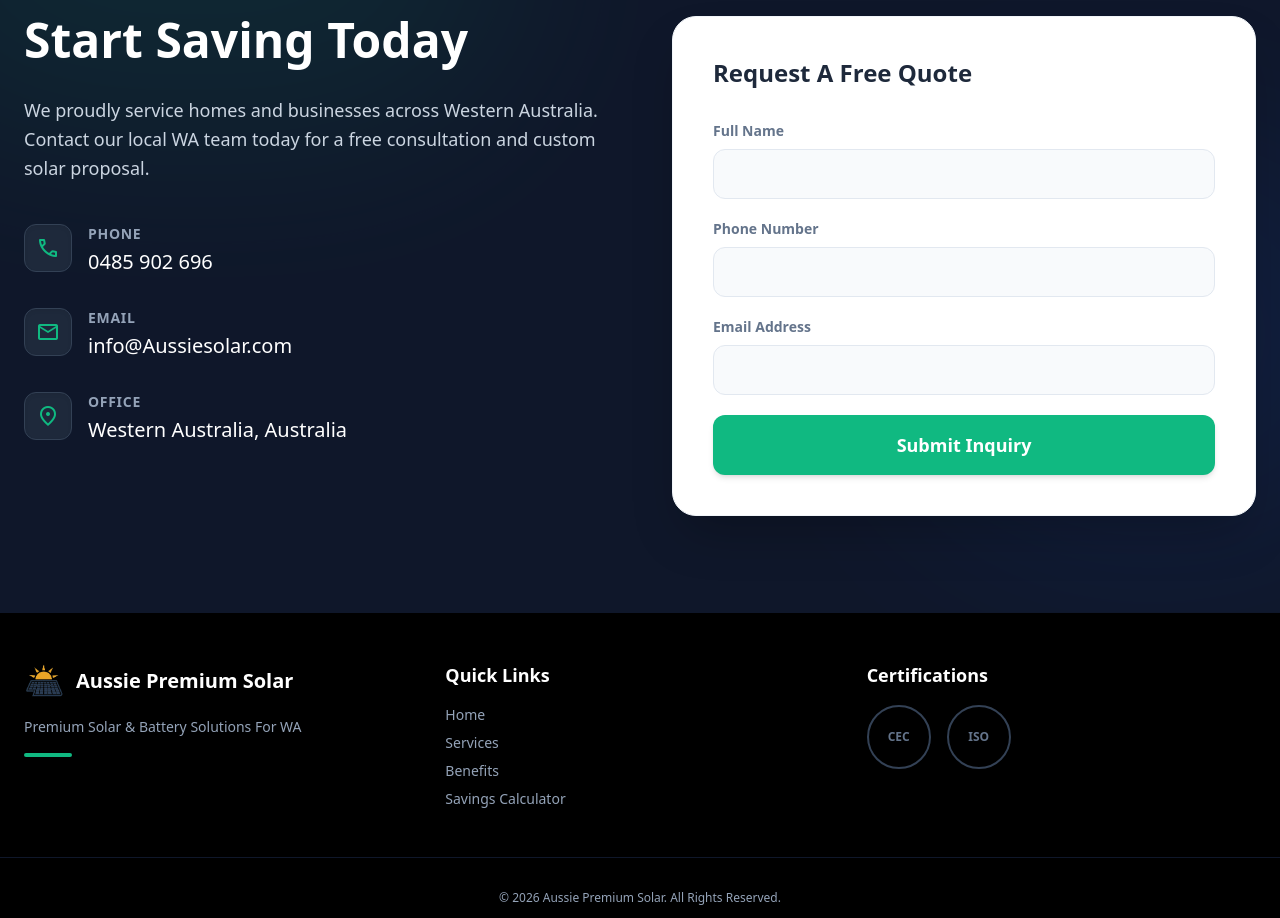
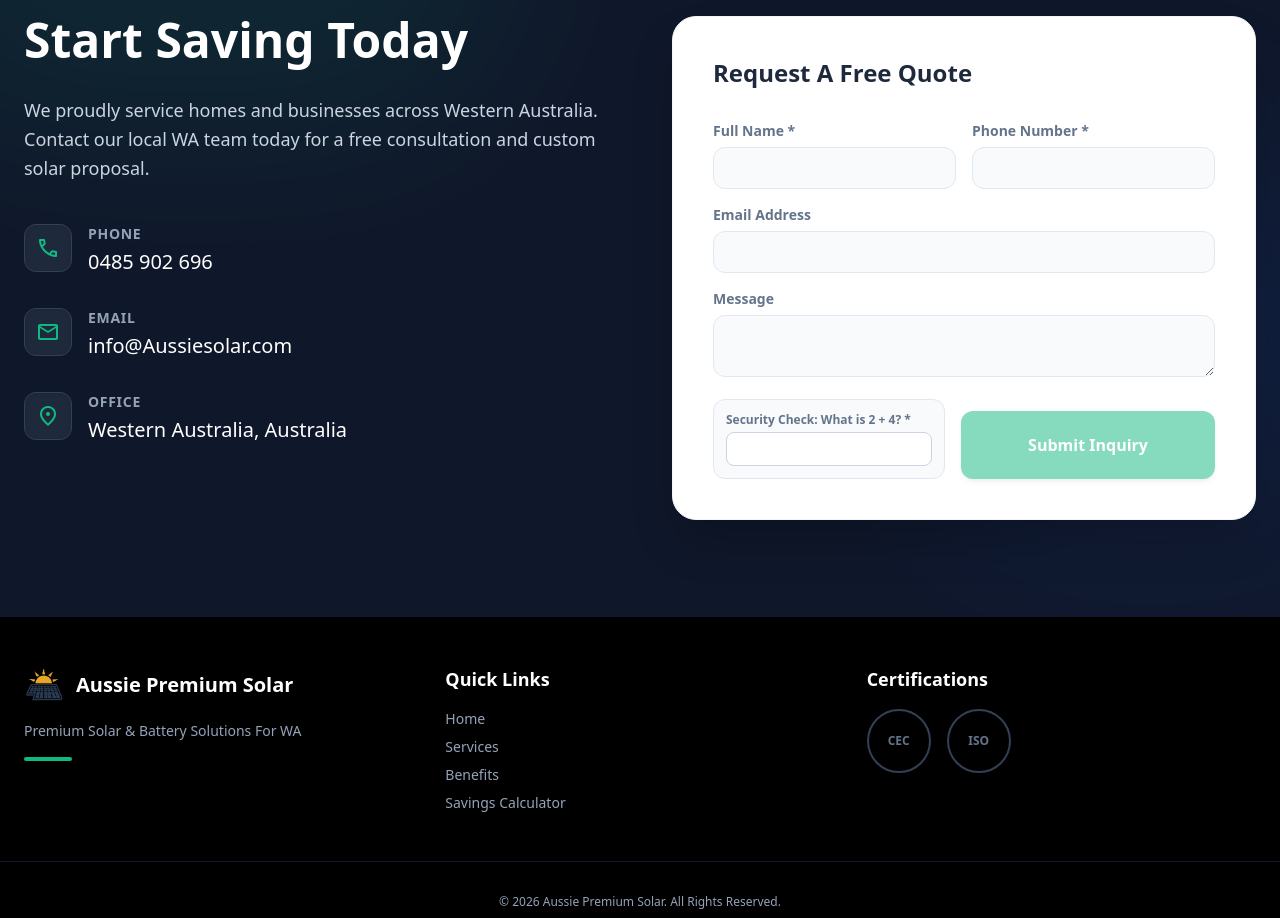
Before and after one commit to Lucifer7990/solar-project, an Angular app: page / in a window 1280 px wide. Shown: the part 4480-5398 px from the top of the page. Built offline with nearby package versions, Linux system fonts and the light colour scheme.

Commit message:
implement EmailJS form submission with Math CAPTCHA and refined UI

```diff
--- a/src/app/components/contact/contact.html
+++ b/src/app/components/contact/contact.html
@@ -62,29 +62,59 @@
         Request A Free Quote
       </h4>
 
-      <form class="space-y-5">
-        <div>
-          <label class="block text-sm font-bold text-slate-500 mb-2">Full Name</label>
-          <input type="text"
-            class="w-full bg-slate-50 border border-slate-200 rounded-xl px-4 py-3 outline-none focus:border-eco-green focus:bg-white transition-colors text-slate-800 font-medium" />
+      <form class="space-y-4" (ngSubmit)="submitForm()" #contactForm="ngForm">
+        <!-- Success Message -->
+        <div *ngIf="submitSuccess" class="bg-green-50 border border-green-200 text-green-700 px-4 py-3 rounded-xl mb-4 text-sm">
+          Thank you! Your inquiry has been sent successfully. We will get back to you soon.
+        </div>
+
+        <!-- Error Message -->
+        <div *ngIf="submitError" class="bg-red-50 border border-red-200 text-red-700 px-4 py-3 rounded-xl mb-4 text-sm">
+          {{ errorMessage }}
+        </div>
+
+        <div class="grid grid-cols-1 sm:grid-cols-2 gap-4">
+          <div>
+            <label class="block text-sm font-bold text-slate-500 mb-1.5">Full Name *</label>
+            <input type="text" name="name" [(ngModel)]="formData.name" required
+              class="w-full bg-slate-50 border border-slate-200 rounded-xl px-4 py-2.5 outline-none focus:border-eco-green focus:bg-white transition-colors text-slate-800 text-sm font-medium" />
+          </div>
+
+          <div>
+            <label class="block text-sm font-bold text-slate-500 mb-1.5">Phone Number *</label>
+            <input type="tel" name="phone" [(ngModel)]="formData.phone" required
+              class="w-full bg-slate-50 border border-slate-200 rounded-xl px-4 py-2.5 outline-none focus:border-eco-green focus:bg-white transition-colors text-slate-800 text-sm font-medium" />
+          </div>
         </div>
 
         <div>
-          <label class="block text-sm font-bold text-slate-500 mb-2">Phone Number</label>
-          <input type="tel"
-            class="w-full bg-slate-50 border border-slate-200 rounded-xl px-4 py-3 outline-none focus:border-eco-green focus:bg-white transition-colors text-slate-800 font-medium" />
+          <label class="block text-sm font-bold text-slate-500 mb-1.5">Email Address</label>
+          <input type="email" name="email" [(ngModel)]="formData.email"
+            class="w-full bg-slate-50 border border-slate-200 rounded-xl px-4 py-2.5 outline-none focus:border-eco-green focus:bg-white transition-colors text-slate-800 text-sm font-medium" />
         </div>
 
         <div>
-          <label class="block text-sm font-bold text-slate-500 mb-2">Email Address</label>
-          <input type="email"
-            class="w-full bg-slate-50 border border-slate-200 rounded-xl px-4 py-3 outline-none focus:border-eco-green focus:bg-white transition-colors text-slate-800 font-medium" />
+          <label class="block text-sm font-bold text-slate-500 mb-1.5">Message</label>
+          <textarea name="message" [(ngModel)]="formData.message" rows="2"
+            class="w-full bg-slate-50 border border-slate-200 rounded-xl px-4 py-2.5 outline-none focus:border-eco-green focus:bg-white transition-colors text-slate-800 text-sm font-medium"></textarea>
         </div>
 
-        <button type="button"
-          class="w-full bg-eco-green hover:bg-emerald-400 text-white font-bold text-lg py-4 rounded-xl transition-all shadow-md hover:shadow-lg mt-4">
-          Submit Inquiry
-        </button>
+        <!-- Math Captcha & Submit Group -->
+        <div class="flex flex-col sm:flex-row items-stretch sm:items-end gap-4 mt-2">
+          <div class="bg-slate-50 p-3 rounded-xl border border-slate-200 flex-1 flex flex-col justify-center">
+            <label class="block text-xs font-bold text-slate-500 mb-1">Security Check: What is {{num1}} + {{num2}}? *</label>
+            <input type="text" name="captcha" [(ngModel)]="captchaAnswer" required
+              class="w-full bg-white border border-slate-300 rounded-lg px-3 py-1.5 outline-none focus:border-eco-green transition-colors text-slate-800 text-sm font-medium"
+              [class.border-red-500]="captchaError" />
+            <p *ngIf="captchaError" class="text-red-500 text-[10px] mt-1 font-bold absolute">Incorrect answer</p>
+          </div>
+
+          <button type="submit" [disabled]="contactForm.invalid || isSubmitting"
+            class="flex-1 bg-eco-green hover:bg-emerald-400 disabled:opacity-50 disabled:cursor-not-allowed text-white font-bold text-base py-3.5 px-6 rounded-xl transition-all shadow-md hover:shadow-lg flex justify-center items-center gap-2 h-[68px]">
+            <span *ngIf="isSubmitting" class="material-symbols-outlined animate-spin text-lg">progress_activity</span>
+            {{ isSubmitting ? 'Sending...' : 'Submit Inquiry' }}
+          </button>
+        </div>
       </form>
     </div>
 
--- a/src/app/components/contact/contact.ts
+++ b/src/app/components/contact/contact.ts
@@ -1,4 +1,6 @@
-import { Component } from '@angular/core';
+import { Component, OnInit, ChangeDetectorRef } from '@angular/core';
+import { FormsModule } from '@angular/forms';
+import { CommonModule } from '@angular/common';
 
 import { inject } from '@angular/core';
 import { DataService } from '../../services/data.service';
@@ -6,11 +8,103 @@ import { DataService } from '../../services/data.service';
 @Component({
   selector: 'app-contact',
   standalone: true,
-  imports: [],
+  imports: [FormsModule, CommonModule],
   templateUrl: './contact.html',
   styleUrl: './contact.css',
 })
-export class ContactComponent {
+export class ContactComponent implements OnInit {
   dataService = inject(DataService);
+  cdr = inject(ChangeDetectorRef);
   contact = this.dataService.siteData().contact;
+
+  formData = {
+    name: '',
+    phone: '',
+    email: '',
+    message: ''
+  };
+
+  // CAPTCHA properties
+  num1 = 0;
+  num2 = 0;
+  captchaAnswer = '';
+  captchaError = false;
+
+  // Form states
+  isSubmitting = false;
+  submitSuccess = false;
+  submitError = false;
+  errorMessage = '';
+
+  ngOnInit() {
+    this.generateCaptcha();
+  }
+
+  generateCaptcha() {
+    this.num1 = Math.floor(Math.random() * 10) + 1;
+    this.num2 = Math.floor(Math.random() * 10) + 1;
+    this.captchaAnswer = '';
+    this.captchaError = false;
+  }
+
+  async submitForm() {
+    // Validate CAPTCHA
+    const expectedAnswer = this.num1 + this.num2;
+    if (parseInt(this.captchaAnswer) !== expectedAnswer) {
+      this.captchaError = true;
+      this.generateCaptcha(); // Regenerate on failure
+      return;
+    }
+
+    this.captchaError = false;
+    this.isSubmitting = true;
+    this.submitSuccess = false;
+    this.submitError = false;
+
+    // @ts-ignore
+    const emailJSConfig = this.contact.emailJS;
+
+    if (!emailJSConfig || emailJSConfig.serviceId === 'YOUR_SERVICE_ID_HERE') {
+      this.submitError = true;
+      this.errorMessage = 'Email service is not configured. Please contact the administrator to set up EmailJS in data.ts.';
+      this.isSubmitting = false;
+      return;
+    }
+
+    try {
+      const response = await fetch('https://api.emailjs.com/api/v1.0/email/send', {
+        method: 'POST',
+        headers: {
+          'Content-Type': 'application/json'
+        },
+        body: JSON.stringify({
+          service_id: emailJSConfig.serviceId,
+          template_id: emailJSConfig.templateId,
+          user_id: emailJSConfig.publicKey,
+          template_params: {
+            from_name: this.formData.name,
+            reply_to: this.formData.email,
+            phone_number: this.formData.phone,
+            message: this.formData.message || 'No message provided.'
+          }
+        })
+      });
+
+      if (response.ok) {
+        this.submitSuccess = true;
+        this.formData = { name: '', phone: '', email: '', message: '' };
+        this.generateCaptcha();
+      } else {
+        const errText = await response.text();
+        throw new Error(errText);
+      }
+    } catch (error) {
+      console.error('EmailJS Error:', error);
+      this.submitError = true;
+      this.errorMessage = 'Failed to send message. Please try again later.';
+    } finally {
+      this.isSubmitting = false;
+      this.cdr.detectChanges();
+    }
+  }
 }
--- a/src/app/data.ts
+++ b/src/app/data.ts
@@ -7,7 +7,14 @@ export const siteData = {
     phone: '0485 902 696',
     email: 'info@Aussiesolar.com',
     address: 'Western Australia, Australia',
-    partner: 'Wise Solar Electrical – WA'
+    partner: 'Wise Solar Electrical – WA',
+    // EmailJS Configuration
+    // Go to https://www.emailjs.com/ to create an account and get these keys
+    emailJS: {
+      serviceId: 'service_SolarWeb', // e.g., 'service_xxxxx'
+      templateId: 'template_solarWeb', // e.g., 'template_xxxxx'
+      publicKey: '60NMyMvvjVUgnbMKG', // e.g., 'YOUR_PUBLIC_KEY' (User ID)
+    }
   },
   services: [
     {
```
